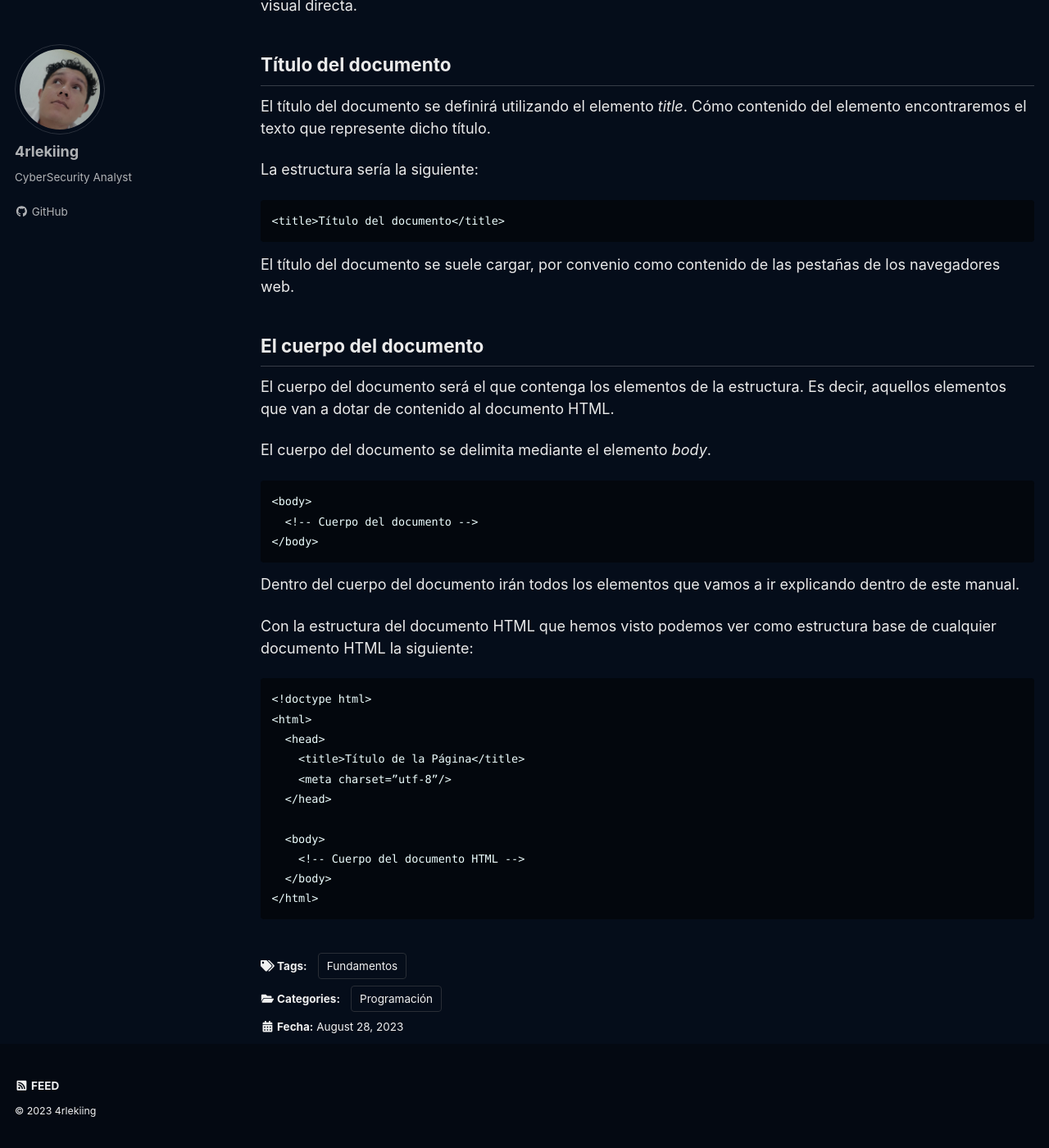
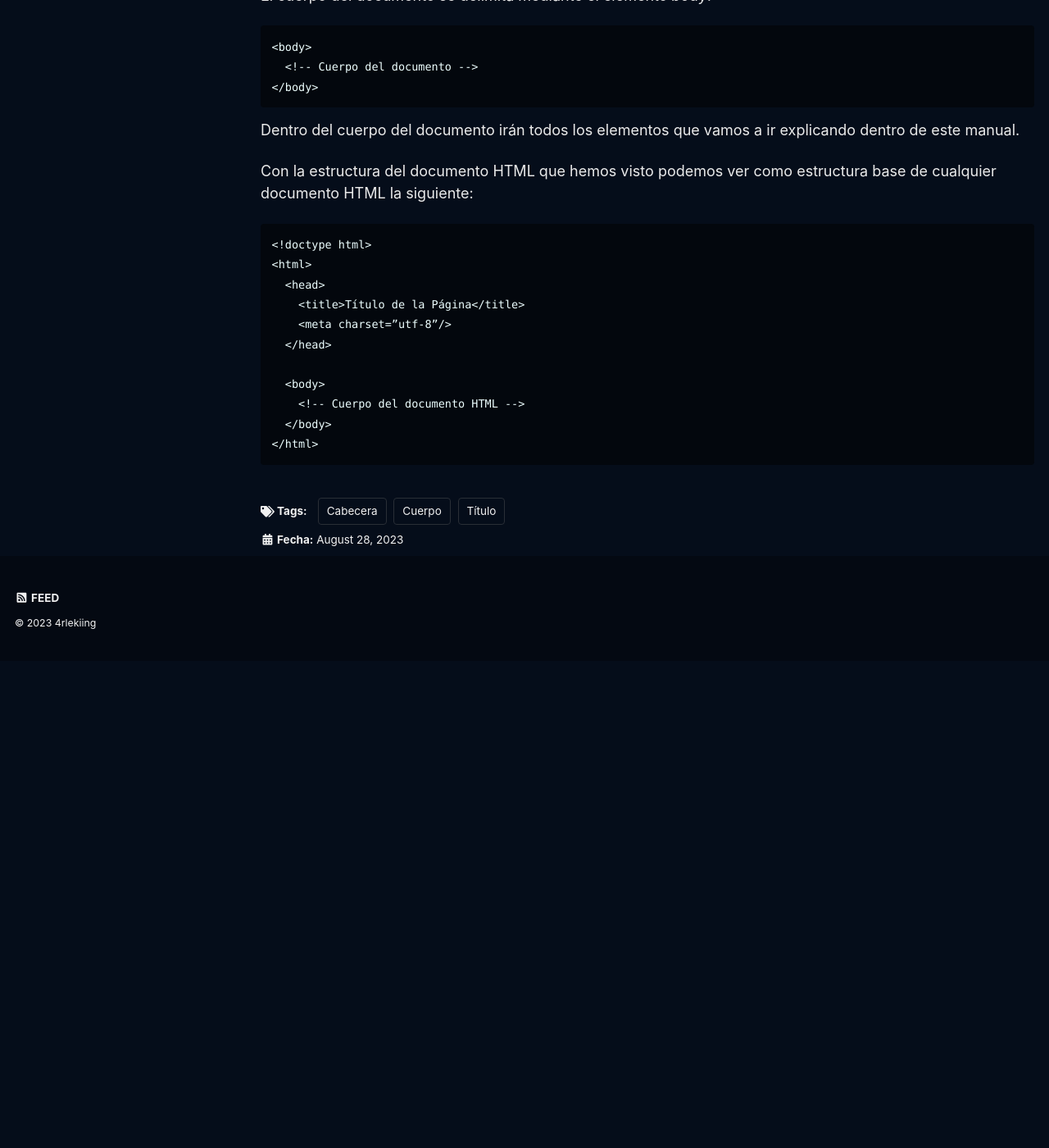
Before and after one commit to 4rleking/HTML.github.io, a Jekyll site: the page built from _posts/2023-08-04-Documento.md, in a window 1280 px wide and 1400 px high, scrolled down 1861 px. Shown: the whole window at 82% size. Built offline with Jekyll 4.4.1, drawn with Linux system fonts in a browser that asks for light colours; cached includes are drawn as plain includes; a script that is not in the unit is left out; after the commit the page ends 2667 px from its top, so only the background shows below that.

Commit message:
Update 2023-08-04-Documento.md

```diff
--- a/_posts/2023-08-04-Documento.md
+++ b/_posts/2023-08-04-Documento.md
@@ -8,12 +8,12 @@ header:
   teaser: /assets/images/20230802/Intro.png
   teaser_home_page: true
 categories:
-  - Programación
+  -
 tags:
-  - Fundamentos
+  - Cabecera
+  - Título
+  - Cuerpo
 ---
-
-![](/assets/images/20230801/Introduccion.jpg)
 
 El documento HTML tiene dos partes bien diferenciadas. La primera será la **cabecera del documento** en la que irá información relativa a la semántica del documento, metadatos, o a los recursos que necesita para su correcta visualización.
 
```
